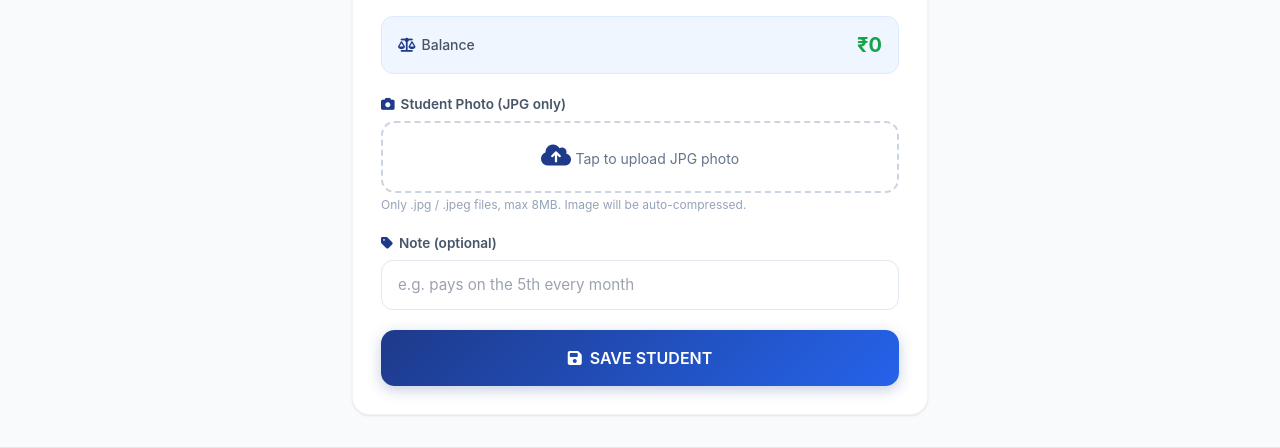
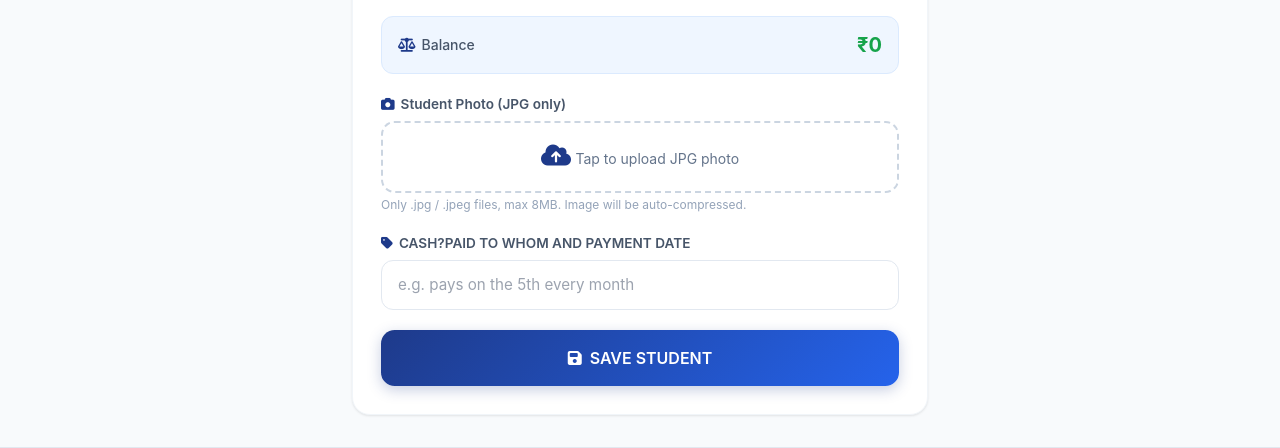
Before and after one commit to raviteja156-w/padmavathi_boys_hostel, a Flask app: page / in a window 1280 px wide. Shown: the part 783-1231 px from the top of the page. Run offline with Flask 3, Linux system fonts and the light colour scheme; parts of the project's set-up code (start-up, migrations or seed data) failed here and were passed over; some libraries are stand-ins or nearby versions.

Commit message:
Update add_student.html

```diff
--- a/hostel-management/templates/add_student.html
+++ b/hostel-management/templates/add_student.html
@@ -96,7 +96,7 @@
     </div>
 
     <div>
-      <label class="form-label"><i class="fa-solid fa-tag mr-1.5 text-primary"></i>Note (optional)</label>
+      <label class="form-label"><i class="fa-solid fa-tag mr-1.5 text-primary"></i>CASH?PAID TO WHOM AND PAYMENT DATE</label>
       <input type="text" name="note" maxlength="300" placeholder="e.g. pays on the 5th every month"
              value="{{ form.get('note', '') }}" class="form-input">
     </div>
```
